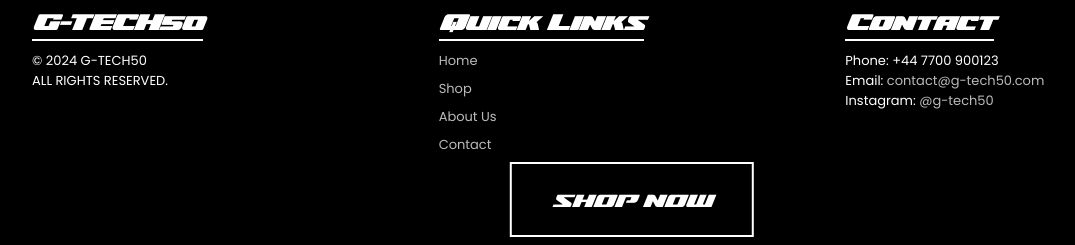
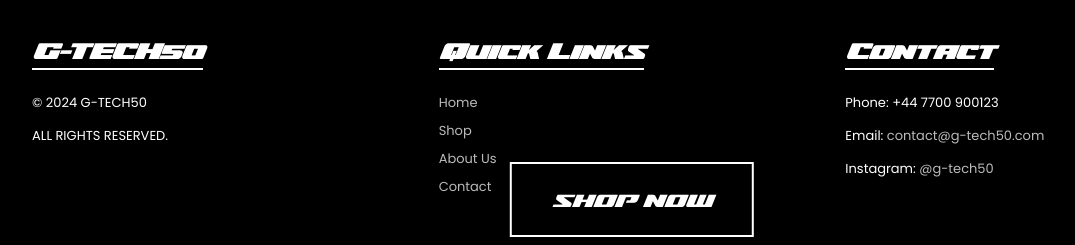
Before and after one commit to eamonmooney/G-TECH50, a PHP site: page / in a window 1280 px wide. Shown: the part 588-833 px from the top of the page, without its empty margins (8-1083 px from the left). Run offline with PHP 8.4, Linux system fonts and the light colour scheme.

Commit message:
Update homepage.css
removed some code to see if it fixes nav bar

```diff
--- a/css/homepage.css
+++ b/css/homepage.css
@@ -1,7 +1,4 @@
-* {
-    box-sizing: border-box;
-    margin: 0;
-}
+
 
 @font-face {
     font-family: 'horizon';
@@ -14,8 +11,7 @@
 
 body {
     background-color: black;
-    margin: 0;
-    padding: 0;
+
 }
 
 img {
```
